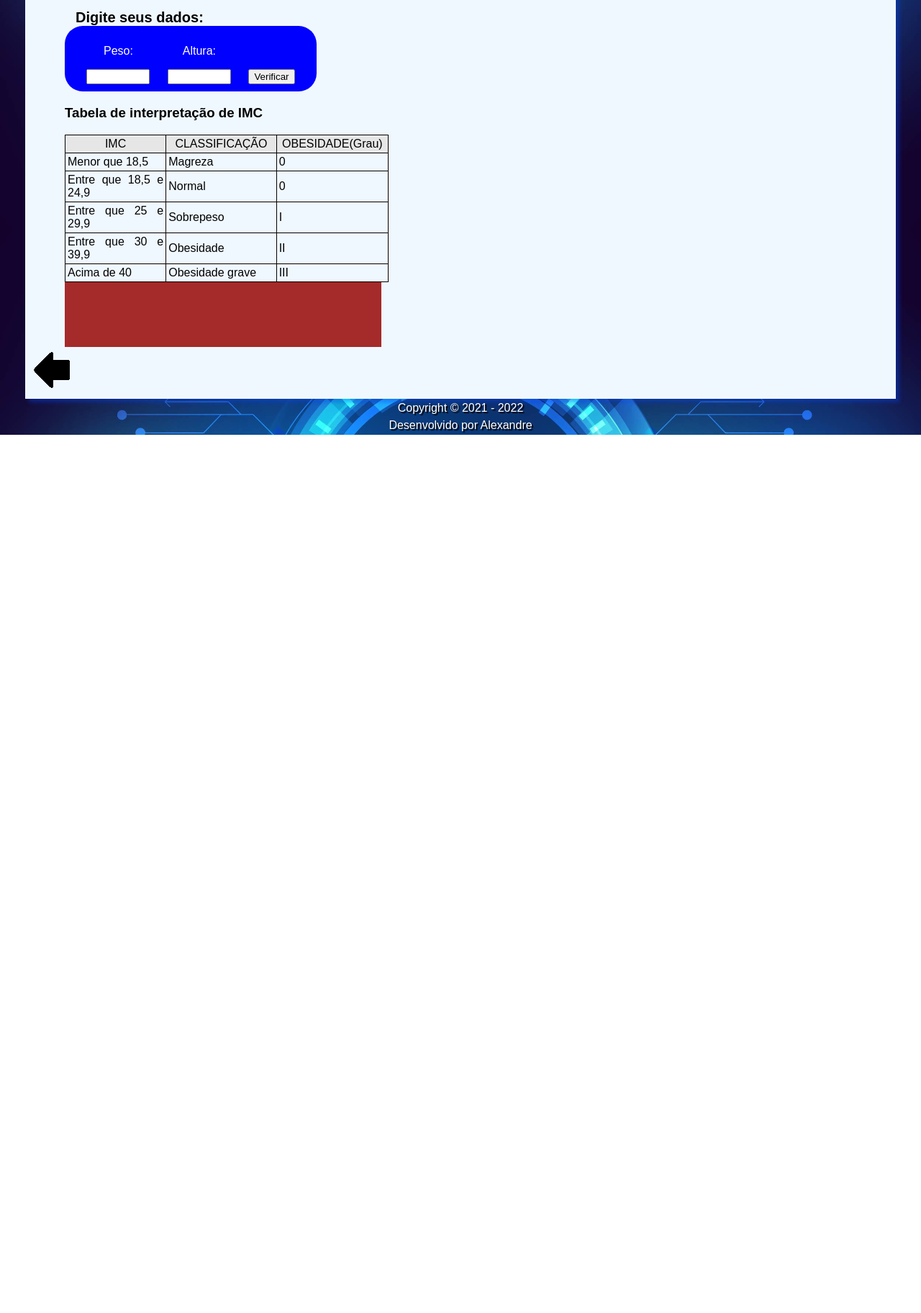
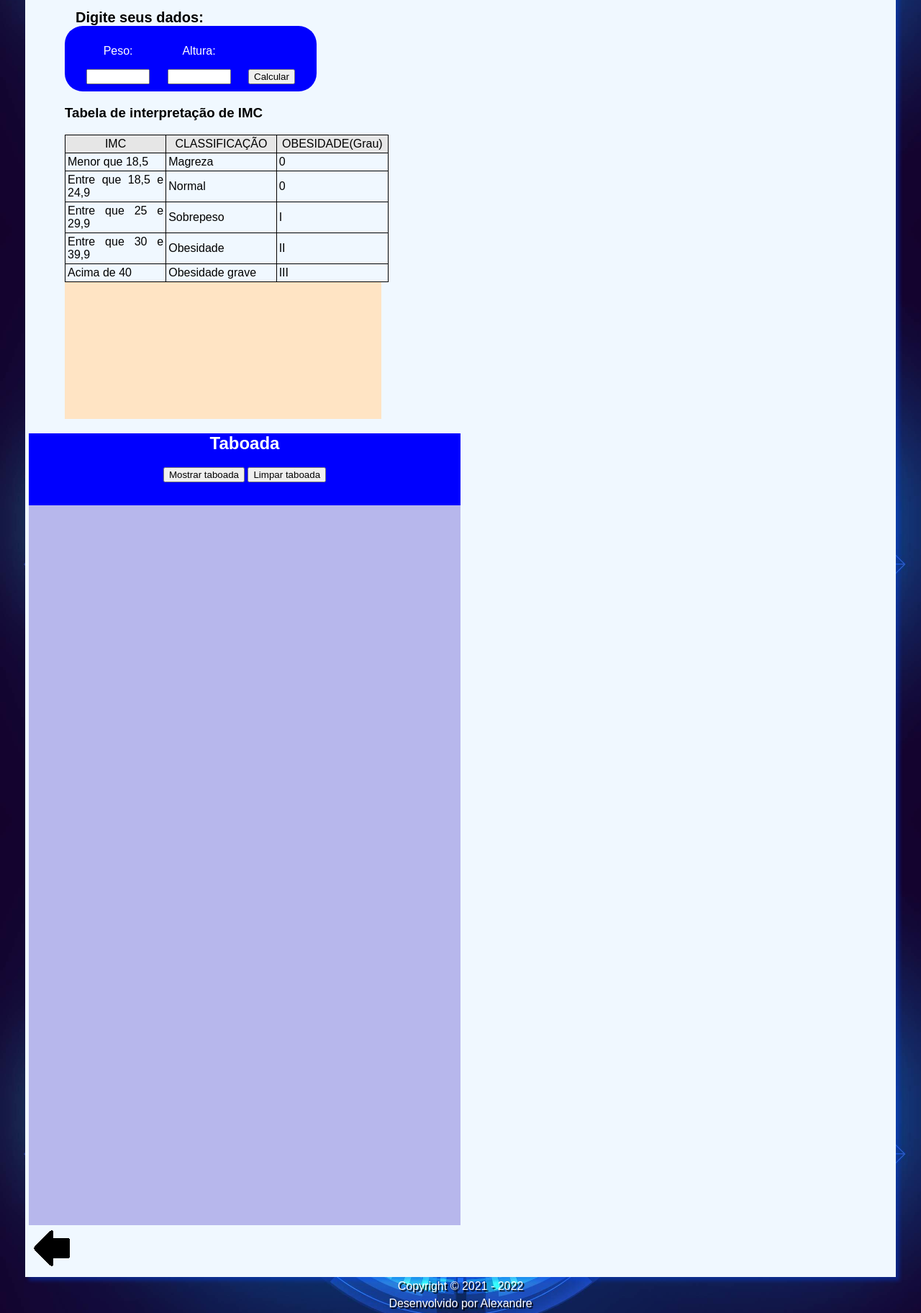
Before and after one commit to DevAlexandre1/Meu_Site, a plain HTML site: page Treinamentos.html in a window 1280 px wide. Shown: the part 499-2323 px from the top of the page at 72% size. Before the commit the page ends 1103 px from the top, so only its background shows below. Drawn offline with Linux system fonts and the light colour scheme.

Commit message:
Treinando e cursos

```diff
--- a/Treinamentos.html
+++ b/Treinamentos.html
@@ -41,10 +41,7 @@
                     <p>Altura:</p>
                     <input type="number" name="txtpeso" id="txtpeso"></div>
 
-                <div>
-                    <input type="button" value="Verificar" onclick="Calcular()">
-
-                </div>
+                <div><button onclick="calcular()">Calcular</button></div>
 
 
             </div>
@@ -88,42 +85,52 @@
             </div>
             <div id="resultado">
 
+            </div>
 
-            </div>
         </div>
 
+        <!--Fim codigo IMC
+
+        //Inicio codigo Taboada-->
+
+        <div id="taboada_painel">
+            <h2>Taboada</h2>
+
+            <button onclick="mostrartaboada()">Mostrar taboada</button>
+            <button onclick="limpartaboada()">Limpar taboada</button>
+        </div>
+        <div id="mostrar_taboada">
+
+         </div>
+
         <script>
-            let txtpeso = window.document.querySelector('input#txtpeso')
-            let txtaltura = window.document.querySelector('input#txtaltura')
-            let restela = window.document.querySelector('div#resultado')
-            let peso = Number(txtpeso.value)
-            let altura = Number(txtaltura.value)
+            function mostrartaboada(){
+                let numero = parseFloat(prompt("Digite um numero"))
+                let msg = ""
+                const saidataboada = document.getElementById("mostrar_taboada")
 
-
-            function calcular(){
-                res = peso / altura**2;
-                restela.innerHTML = `<h2>Seu IMC é ${res} e seu grau de obesidade é 0</h2>`;
+                if(msg === ""){
+                    for(let i =0;i <= 10; i++){
+                        msg += `${numero} x ${i} = ${(i * numero)}`+ "<br>"
+                    }
+                }else{
+                    msg=""
+                    for(let i =0;i <= 10; i++){
+                      msg += `${numero} x ${i} = ${(i * numero)}`+ "<br>"
+                  }
+                }
+                    saidataboada.innerHTML = msg
+            }
+            function limpartaboada(){
+                const saidataboada = document.getElementById("mostrar_taboada")
+                saidataboada.innerHTML = ""
             }
 
-            if(res < 18.5){
-                restela.innerHTML = `<h2>Seu IMC é ${res} e seu grau de obesidade é 0</h2>`;
-            }
-            if(( res > 18.5)  &&  (res < 24.9)){
-                restela.innerHTML = `<h2>Seu IMC é ${res} e seu grau de obesidade é 0</h2>`;
-            }
-            if((res > 25 ) &&  (res < 29.9)) {
-                restela.innerHTML = `<h2>Seu IMC é ${res} e seu grau de obesidade é I</h2>`;
-            }
-            if((res > 30)  &&  (res < 39.9)) {
-                restela.innerHTML = `<h2>Seu IMC é ${res} e seu grau de obesidade é II</h2>`;
-            }
-            if(res > 40) {
-                restela.innerHTML = `<h2>Seu IMC é ${res} e seu grau de obesidade é III</h2>`;
-            }
+        </script>
+        <script src="curso_udemy_js.js"></script>
+        <div>
 
-
-        </script>
-        <div><a href="index.html"><abbr title="Voltar a página inicial"><img src="imagens/Seta_esquerda.png" alt="Voltar"></a></abbr></div>
+            <a href="index.html"><abbr title="Voltar a página inicial"><img src="imagens/Seta_esquerda.png" alt="Voltar"></a></abbr></div>
     </main>
     <footer>
         <div>
--- /dev/null
+++ b/curso_udemy_js.js
@@ -0,0 +1,35 @@
+    const inpAltura = document.getElementById("txtaltura")
+    const inpPeso = document.getElementById("txtpeso")
+    const divResultado = document.getElementById("resultado")
+
+
+    let resultadoIMC = 0
+    resultadoIMC = Math.floor(inpPeso / (inpAltura**2))
+
+
+    function calcular(){
+
+        if(resultadoIMC < 18.5){
+            divResultado.innerHTML = (`Seu IMC é ${resultadoIMC} e seu grau de obesidade é 0`);
+            return
+        }
+        if((resultadoIMC > 18.5)  &&  (res < 24.9)){
+            divResultado.innerHTML = (`Seu IMC é ${resultadoIMC} e seu grau de obesidade é 0`);
+            return
+        }
+        if((resultadoIMC > 25 ) &&  (resultadoIMC < 29.9)) {
+            divResultado.innerHTML = (`Seu IMC é ${resultadoIMC} e seu grau de obesidade é I`);
+            return
+        }
+        if((resultadoIMC > 30)  &&  (resultadoIMC < 39.9)) {
+            divResultado.innerHTML = (`Seu IMC é ${resultadoIMC} e seu grau de obesidade é II`);
+            return
+        }
+        if(resultadoIMC > 40) {
+            divResultado.innerHTML = (`Seu IMC é ${resultadoIMC} e seu grau de obesidade é III`);
+            return
+        }else{
+            divResultado.innerHTML = (`Não passou pelos IFs${resultadoIMC} `)
+            return
+        }
+    }
--- a/styleT.css
+++ b/styleT.css
@@ -153,11 +153,11 @@ td{
 }
 
 #resultado{
-
+    color: black;
     padding: 20px;
-    background-color: brown;
+    background-color: bisque;
     width: 400px;
-    height: 50px;
+    height: 150px;
 }
 
 footer p{
@@ -165,3 +165,22 @@ footer p{
     padding: 2px;
     text-shadow: 2px 2px 1px black;
 }
+
+
+
+#taboada_painel{
+    width: 600px;
+    height: 100px;
+    background-color: blue;
+    color: white;
+    text-align: center;
+
+}
+#mostrar_taboada{
+    width: 600px;
+    height: 1000px;
+    background-color: rgb(183, 183, 236);
+    color: rgb(0, 0, 0);
+
+
+}
```
Also changed, not shown: Treino.js (+36 -1 lines).
